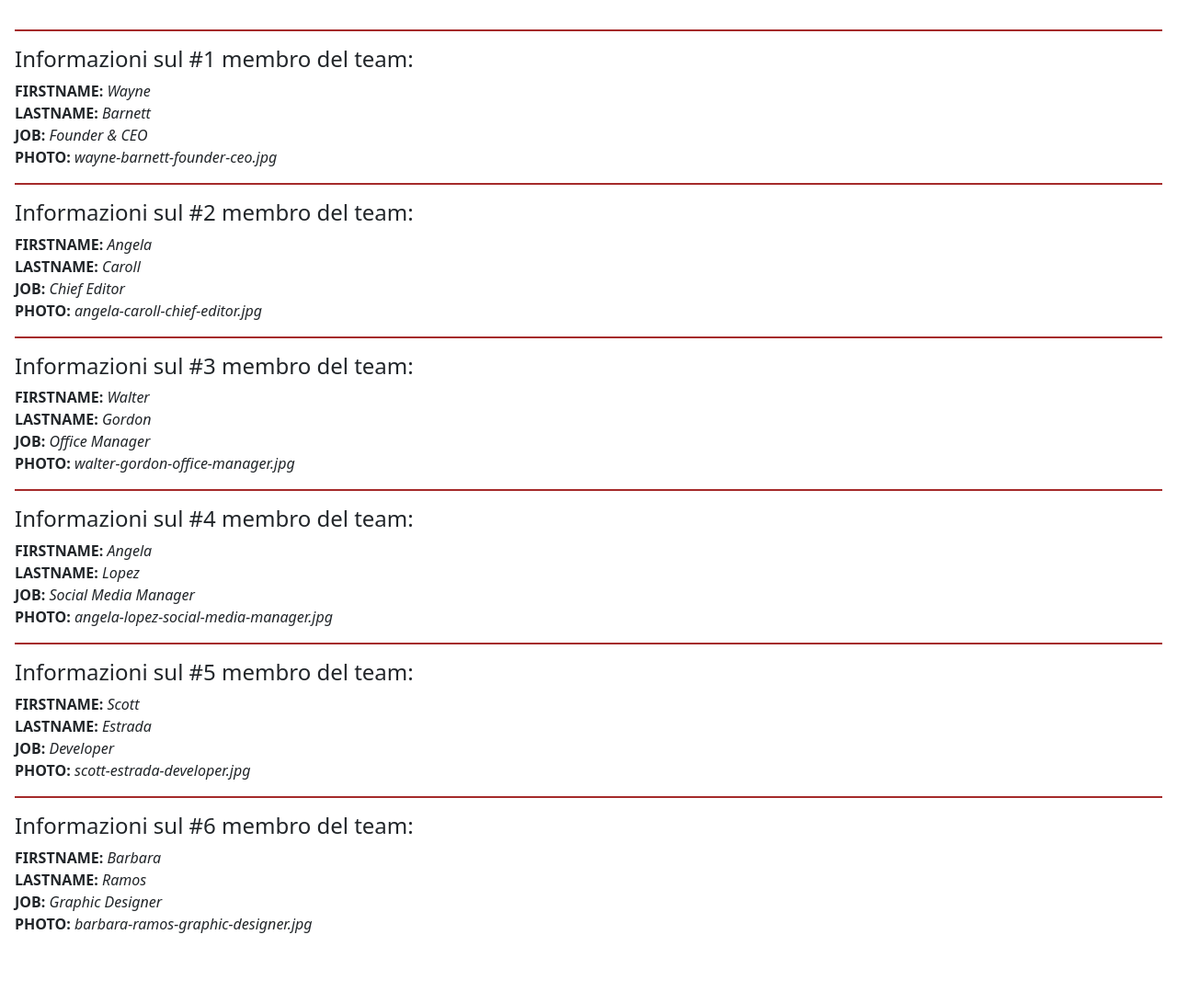
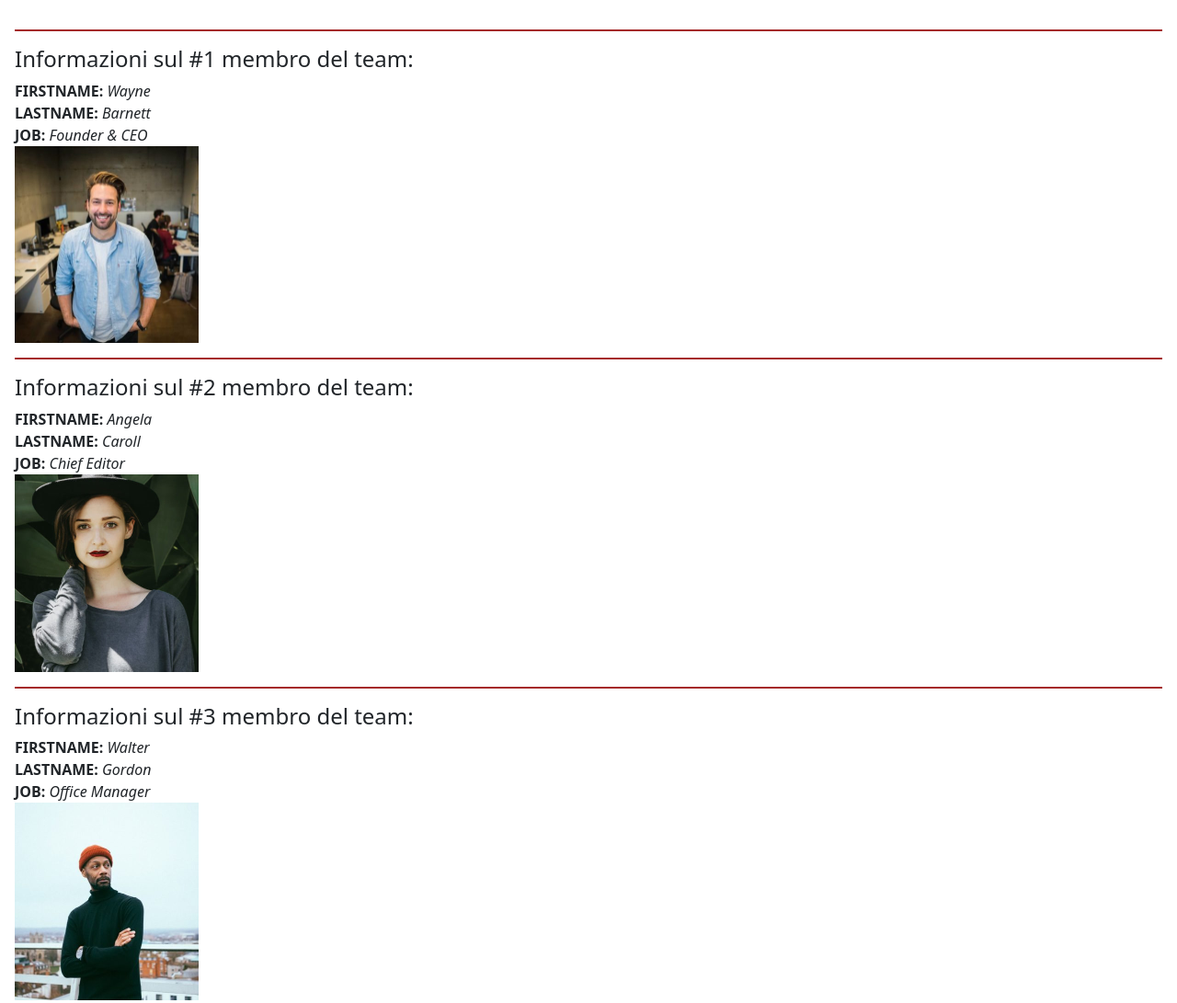
Before and after one commit to MrGians/js-our-team, a plain HTML site: page index.html in a window 1280 px wide. Shown: the top 1091 px of the page at 92% size. Before the commit the page ends 1033 px from the top, so only its background shows below. Drawn offline with nearby package versions, Linux system fonts and the light colour scheme.

Commit message:
Bonus 1 Done

```diff
--- a/css/style.css
+++ b/css/style.css
@@ -4,3 +4,8 @@ h4 {
   margin-top: 1rem;
   border-top: 2px solid brown;
 }
+
+img {
+  max-width: 200px;
+  display: block;
+}
--- a/js/script.js
+++ b/js/script.js
@@ -53,6 +53,8 @@ for (let i = 0; i < ourTeamInfo.length; i++) {
 for (let i = 0; i < ourTeamInfo.length; i++) {
   ourTeamSection.innerHTML += (`<h4>Informazioni sul #${i + 1} membro del team:</h4>`);
   for (let key in ourTeamInfo[i]) {
-    ourTeamSection.innerHTML += (`<strong>${key.toUpperCase()}:</strong> <em>${ourTeamInfo[i][key]}</em> <br>`);
+
+    if (ourTeamInfo[i]["photo"] === ourTeamInfo[i][key]) {ourTeamSection.innerHTML += (`<img src="img/${ourTeamInfo[i][key]}" alt="${ourTeamInfo[i]["firstname"]} ${ourTeamInfo[i]["lastname"]}">`);}
+    else {ourTeamSection.innerHTML += (`<strong>${key.toUpperCase()}:</strong> <em>${ourTeamInfo[i][key]}</em> <br>`);}
   }
 };
```
